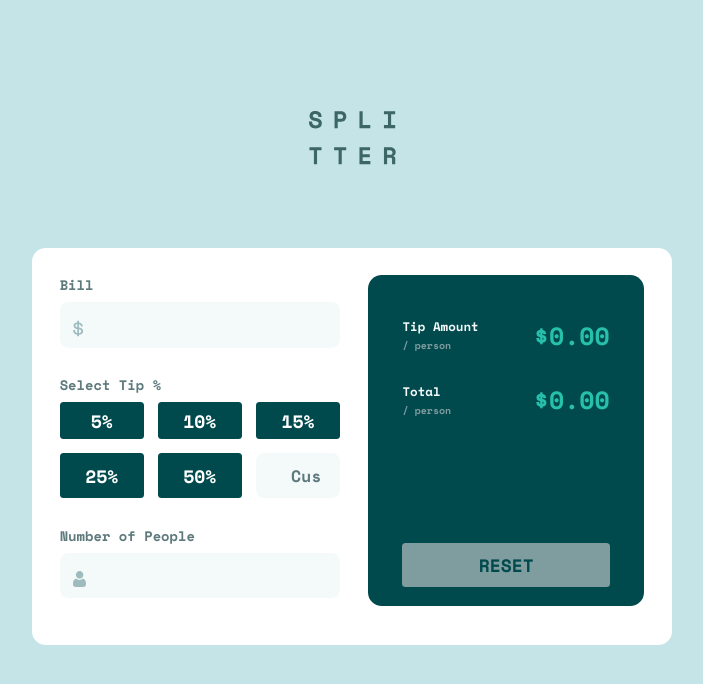
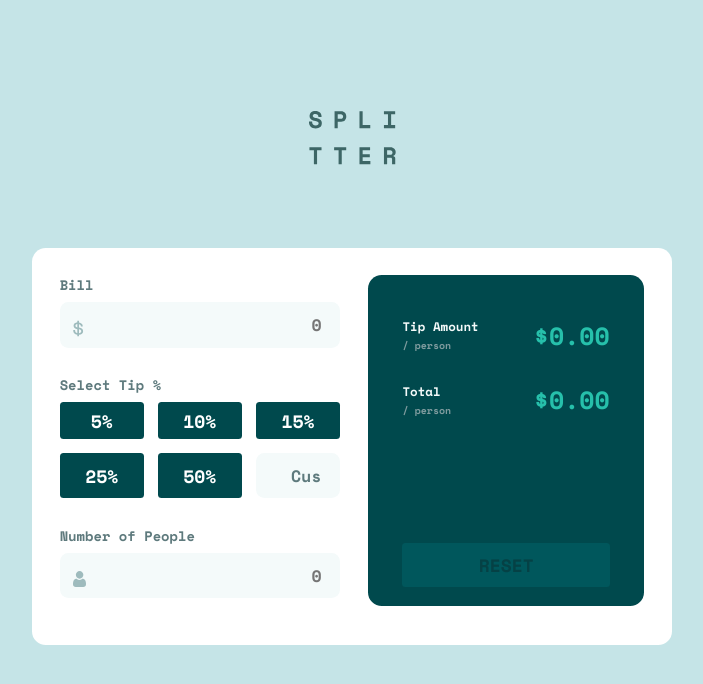
Before and after one commit to Temi-pinheiro/react-tip-calculator, a React (Vite) app: page / in a window 1280 px wide. Shown: the top 684 px of the page, without its empty margins (288-991 px from the left). Built offline with nearby package versions, Linux system fonts and the light colour scheme.

Commit message:
fixed some accesibility issues

```diff
--- a/src/App.jsx
+++ b/src/App.jsx
@@ -75,12 +75,13 @@ function App() {
           <BillSection className='bottomSpacing'>
             <h3>Bill</h3>
             <InputContainer>
-              <img src={dollar} />
+              <img src={dollar} alt='dollar icon' />
               <BillInput
                 className='textbox'
                 type='number'
                 value={bill}
                 onChange={handleBillChange}
+                placeholder='0'
               ></BillInput>
             </InputContainer>
           </BillSection>
@@ -106,12 +107,13 @@ function App() {
               <h3 id='zero'>Can't be zero</h3>
             </div>
             <InputContainer>
-              <img src={person} />
+              <img src={person} alt='person icon' />
               <PeopleInput
                 className={`${isActive && people < 1 && 'negative'} textbox`}
                 type='number'
                 value={people}
                 onChange={handlePeopleChange}
+                placeholder='0'
               ></PeopleInput>
             </InputContainer>
           </PeopleSection>
@@ -295,15 +297,17 @@ const PeopleSection = styled.section`
 const ResetButton = styled.button`
   padding: 0.7em 1em;
   text-transform: uppercase;
-  color: hsl(183, 100%, 15%);
+  color: ${(props) => {
+    props.disabled ? 'hsl(184, 14%, 56%)' : 'hsl(183, 100%, 15%)';
+  }};
   width: 100%;
   margin-top: 5.4em;
   margin-bottom: 1em;
   background-color: ${(props) =>
-    props.disabled ? 'hsl(184, 14%, 56%)' : 'hsl(172, 67%, 45%)'};
+    props.disabled ? 'hsl(183, 100%, 18%)' : 'hsl(172, 67%, 45%)'};
   &:hover {
     background-color: ${(props) =>
-      props.disabled ? 'hsl(184, 14%, 56%)' : 'hsl(172, 67%, 80%)'};
+      props.disabled ? 'hsl(183, 100%, 18%)' : 'hsl(172, 67%, 80%)'};
     cursor: ${(props) => (props.disabled ? 'initial' : 'pointer')};
   }
 
```
